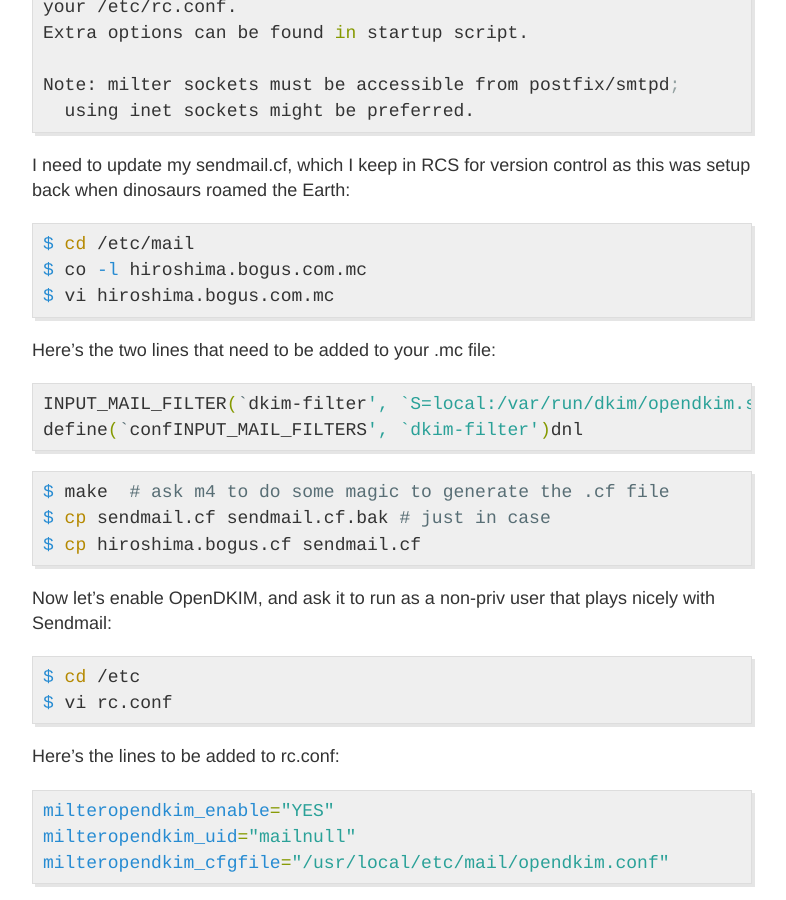
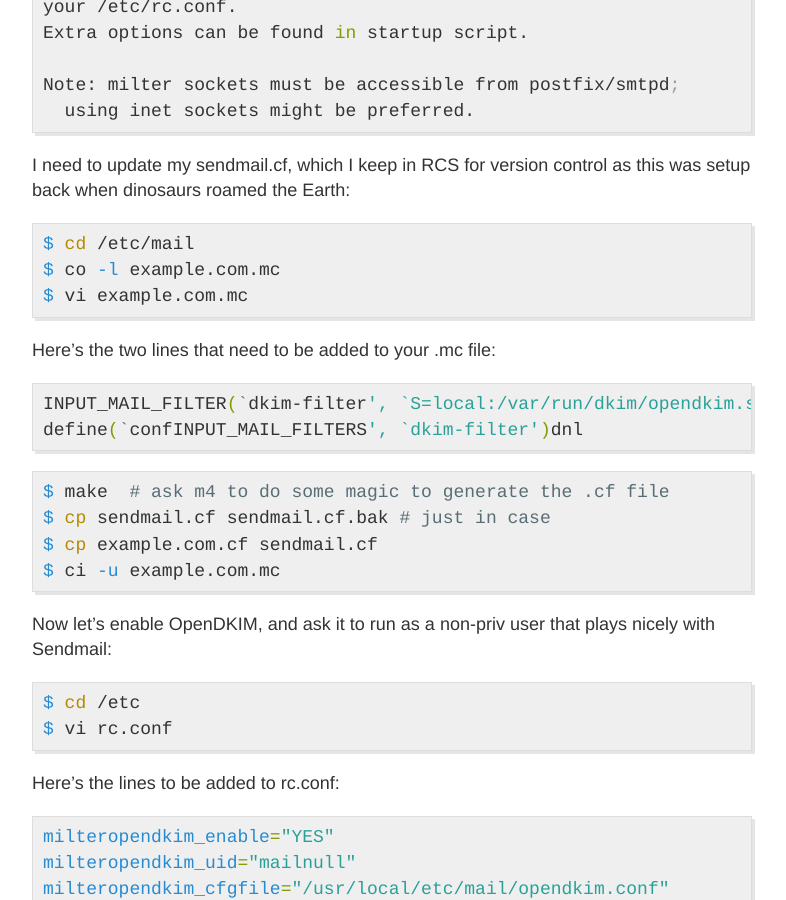
Before and after one commit to hanskuhn/hanskuhn.github.io, a Jekyll site: the page built from _posts/2023-12-01-DKIM_on_FreeBSD.md, in a window 1280 px wide and 900 px high, scrolled down 1010 px. Shown: the whole window, without its empty margins (248-1034 px from the left). Built offline with Jekyll 4.4.1, drawn with Linux system fonts in a browser that asks for light colours; some of the changed text lies outside the part shown.

Commit message:
more domain privacy and formatting

```diff
--- a/_posts/2023-12-01-DKIM_on_FreeBSD.md
+++ b/_posts/2023-12-01-DKIM_on_FreeBSD.md
@@ -53,8 +53,8 @@ as this was setup back when dinosaurs roamed the Earth:
 
 {%highlight bash %}
 $ cd /etc/mail
-$ co -l hiroshima.bogus.com.mc
-$ vi hiroshima.bogus.com.mc
+$ co -l example.com.mc
+$ vi example.com.mc
 {%endhighlight %}
 
 Here's the two lines that need to be added to your .mc file:
@@ -67,7 +67,8 @@ define(`confINPUT_MAIL_FILTERS', `dkim-filter')dnl
 {%highlight bash %}
 $ make  # ask m4 to do some magic to generate the .cf file
 $ cp sendmail.cf sendmail.cf.bak # just in case
-$ cp hiroshima.bogus.cf sendmail.cf
+$ cp example.com.cf sendmail.cf
+$ ci -u example.com.mc
 {%endhighlight %}
 
 Now let's enable OpenDKIM, and ask it to run as a non-priv user that plays
```
Also changed, not shown: other parts of _posts/2023-12-01-DKIM_on_FreeBSD.md (+8 -2 lines).
